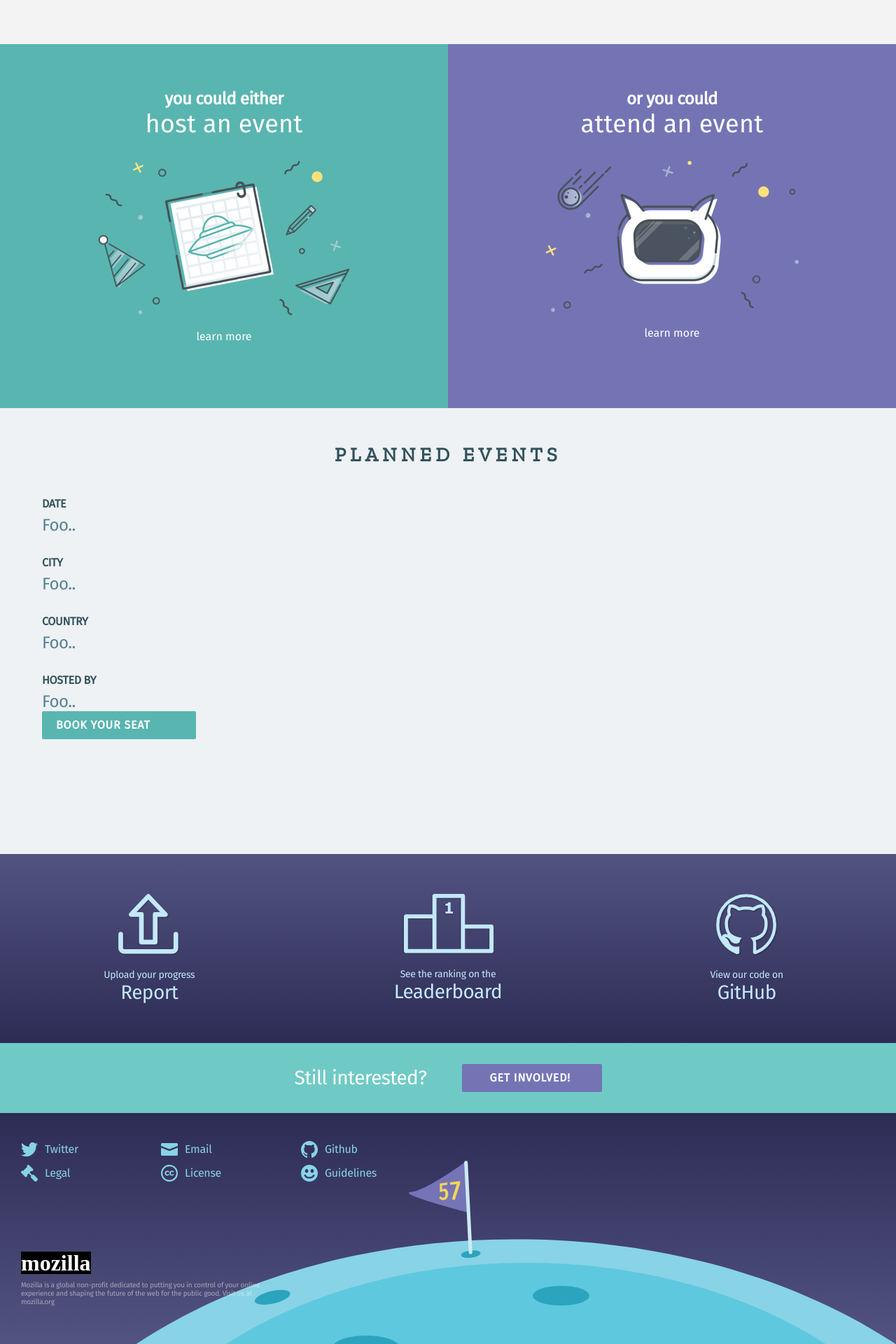
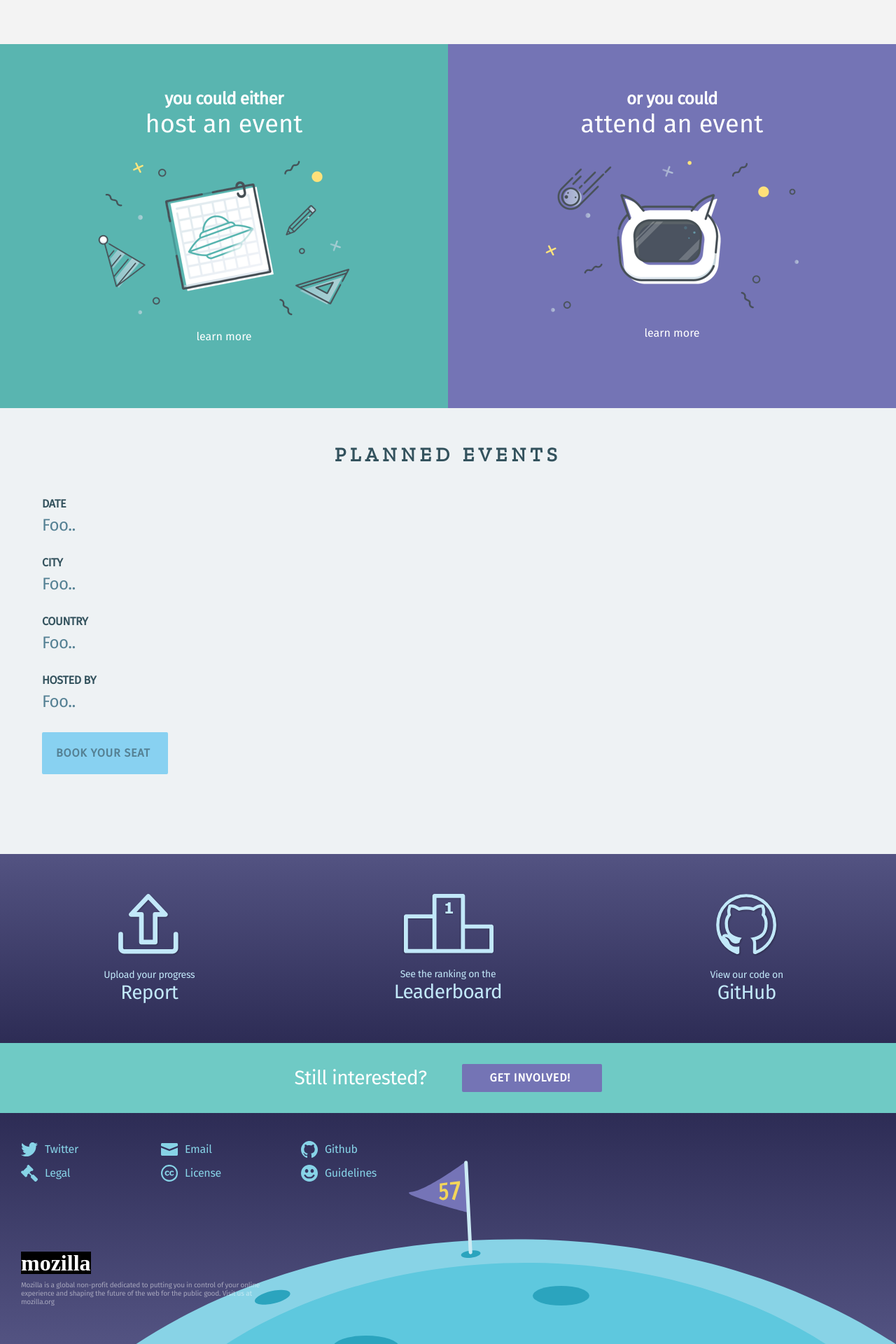
Before and after one commit to mozilla/firefox57-sprint, a Jekyll site: the page built from index.md, in a window 1280 px wide. Shown: the part 1288-3208 px from the top of the page at 70% size. Built offline with Jekyll 4.4.1, drawn with Linux system fonts in a browser that asks for light colours; some web fonts are replaced; grey boxes are pictures that could not be loaded.

Commit message:
Some minor CSS improvements

```diff
--- a/_layouts/home.html
+++ b/_layouts/home.html
@@ -55,7 +55,7 @@ layout: default
         <h5>Hosted by</h5>
         <p>Foo..</p>
 
-        <a class="button register-button" href="">Book your seat</a>
+        <a class="button front-register-button" href="">Book your seat</a>
       </div>
       <div class="map-canvas">
         <!--  map -->
--- a/css/main.css
+++ b/css/main.css
@@ -135,7 +135,7 @@ a:hover {
   box-shadow: 2px 2px 0 0 rgba(0, 0, 0, 0.1);
 }
 
-.register-button {
+.front-register-button {
   background-color: #88d1f1;
   color: #558194;
   padding: 20px 0px 0px 20px;
@@ -523,5 +523,25 @@ footer .footer-content a {
 }
 
 .map-sites :target {
-  border: 5px solid #6FB8D8;
+  border: 5px solid #59b5b0;
 }
+
+#leaderboard {
+  border-collapse: collapse;
+}
+
+#leaderboard thead {
+  background-color: #1C1A42;
+  color: #fff;
+  text-align: left;
+}
+
+#leaderboard th:first-child,
+#leaderboard td:first-child {
+  width: 200px;
+}
+
+#leaderboard td,
+#leaderboard th {
+  padding: 10px 10px;
+}
```
